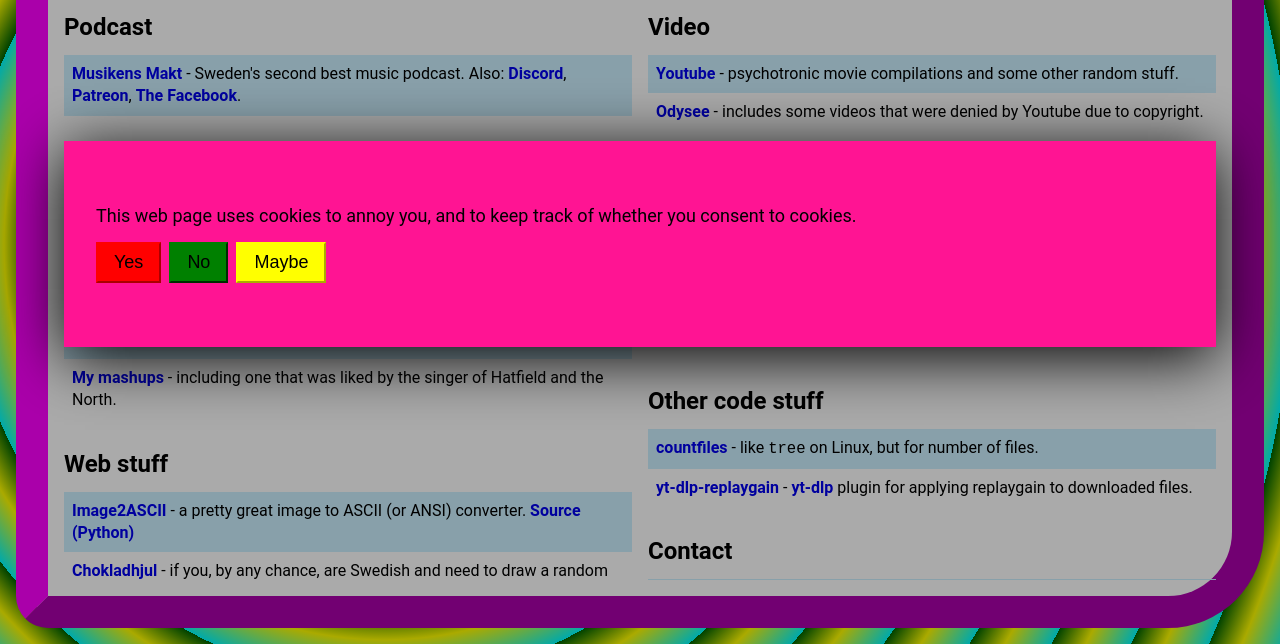
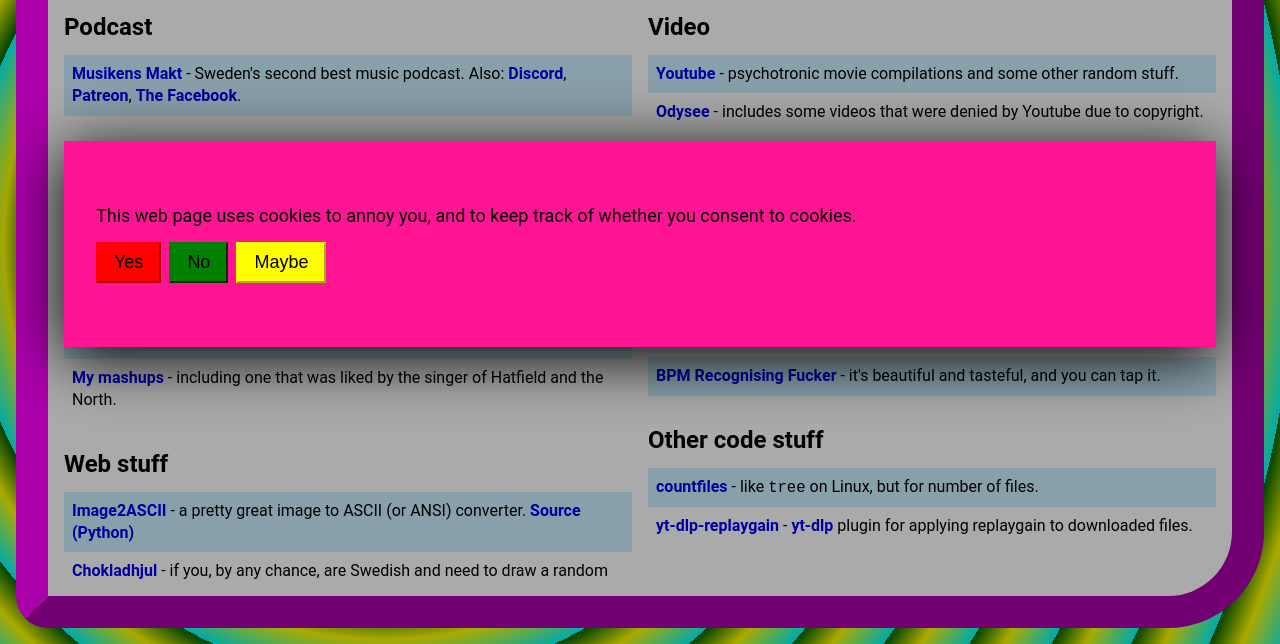
Before and after one commit to Eboreg/huseli.us, a website: page index.html in a window 1280 px wide. Shown: the part 156-800 px from the top of the page. Drawn offline with Linux system fonts and the light colour scheme.

Commit message:
Added BPM Recog...

```diff
--- a/index.html
+++ b/index.html
@@ -112,6 +112,10 @@
               <a target="_blank" href="https://github.com/Eboreg/Soundboard2">Soundboard2</a>
               - fully customisable soundboard.
             </p>
+            <p>
+              <a href="https://github.com/Eboreg/bpm-recognising-fucker">BPM Recognising Fucker</a>
+              - it's beautiful and tasteful, and you can tap it.
+            </p>
           </section>
 
           <section>
```
